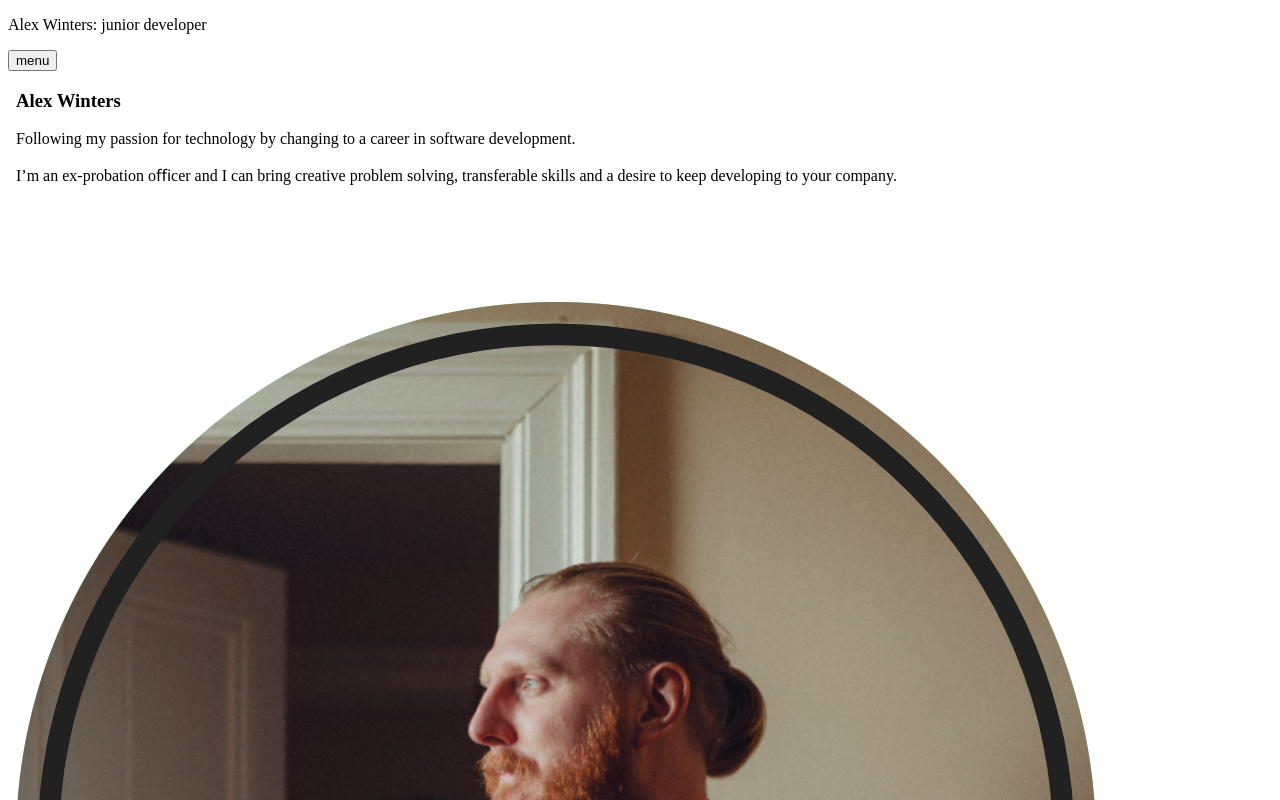
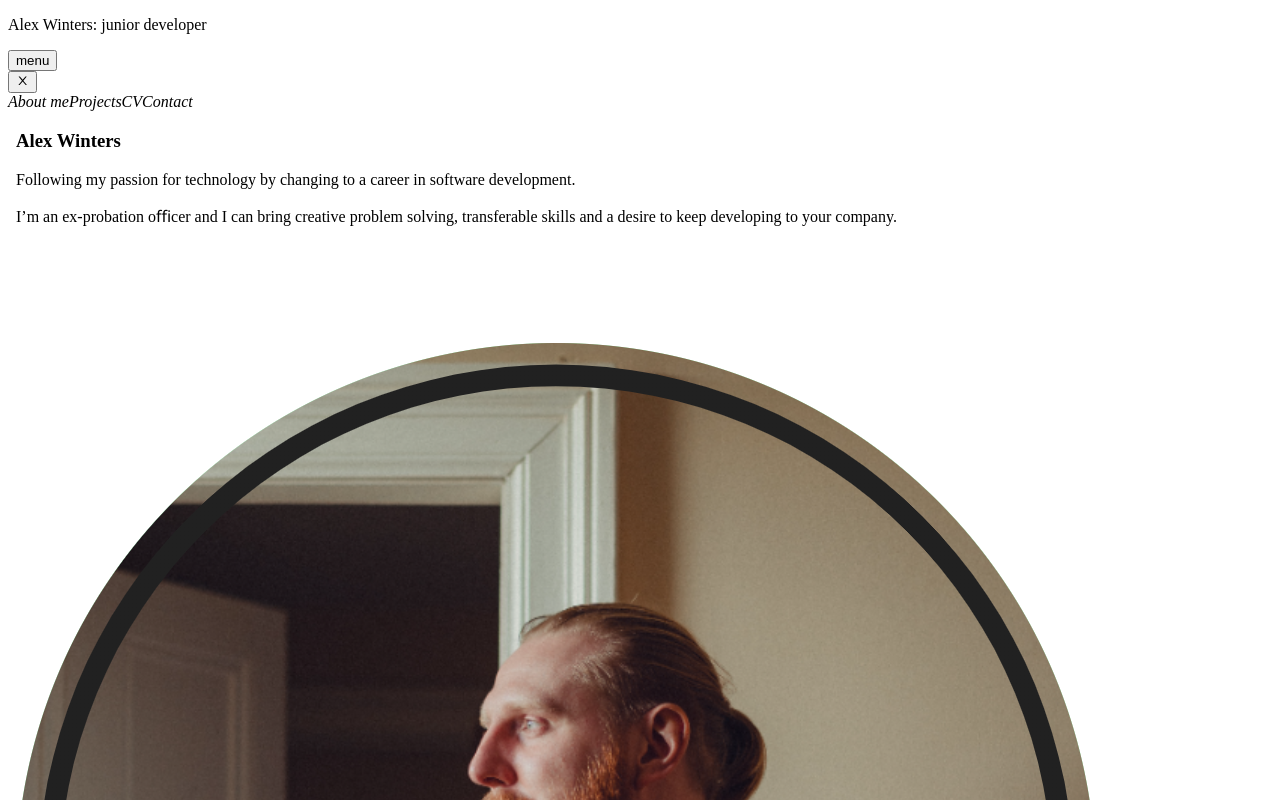
Before and after one commit to FimbulWinters/portfolio-site, a Next.js app in the folder portfolio_site/: page /home in a window 1280 px wide. Shown: the top 800 px of the page. Built offline with nearby package versions, Linux system fonts and the light colour scheme.

Commit message:
add side menu

```diff
--- /dev/null
+++ b/portfolio_site/pages/components/menu.tsx
@@ -0,0 +1,22 @@
+import { IconType } from "react-icons";
+import { AiOutlineClose } from "react-icons/ai";
+
+export default function Menu() {
+  const buttonIcon: IconType = AiOutlineClose;
+  return (
+    <div className="flex">
+      <div className="absolute right-0 top-0 h-screen w-32 flex flex-col bg-menuColour text-textColour shadow-lg">
+        <div>
+          <button className="absolute right-4 top-4">
+            <AiOutlineClose />
+          </button>
+        </div>
+        <div className="mt-8"></div>
+        <i className="mt-8 ml-4">About me</i>
+        <i className="mt-8 ml-4">Projects</i>
+        <i className="mt-8 ml-4">CV</i>
+        <i className="mt-8 ml-4">Contact</i>
+      </div>
+    </div>
+  );
+}
--- a/portfolio_site/pages/components/nav.tsx
+++ b/portfolio_site/pages/components/nav.tsx
@@ -1,8 +1,14 @@
+import { useState } from "react";
+import Menu from "./menu";
+
 export default function Navigation() {
+  const [isOpen, setIsOpen] = useState(false);
+
   return (
     <nav className="fixed top-0 w-screen grid grid-cols-2 h-18 bg-background text-secondaryText">
       <p className="text-xs">Alex Winters: junior developer</p>
       <button className="text-sm">menu</button>
+      <Menu />
     </nav>
   );
 }
--- a/portfolio_site/pages/components/top.tsx
+++ b/portfolio_site/pages/components/top.tsx
@@ -1,5 +1,5 @@
 import Image from "next/image";
-import { AiFillGithub, AiFillLinkedin } from "react-icons/ai";
+
 import github from "./images/github-mark-white.svg";
 import LinkedIn from "./images/linkedin(1).svg";
 
```
